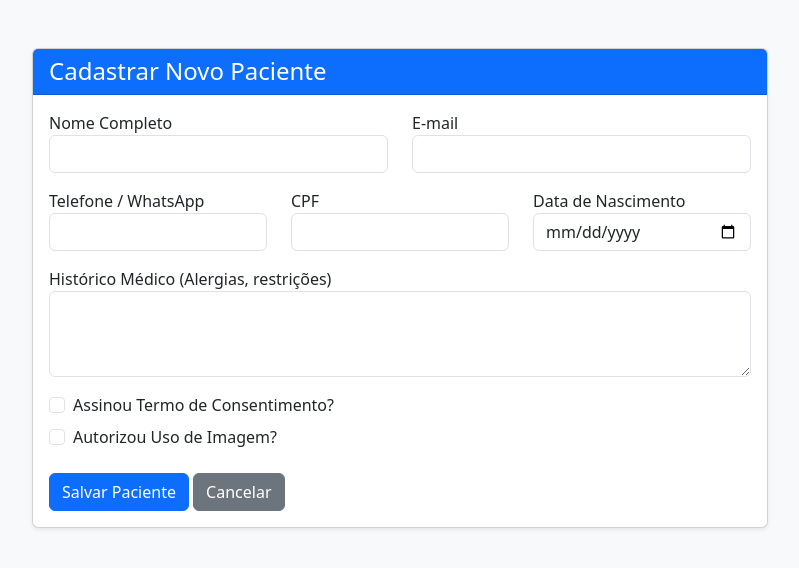
After one commit to FabricioGMV/Clinica_Estetica_UNISC, a Flask app: page /pacientes/novo in a window 1280 px wide. The commit adds this page. Shown: the top 568 px of the page, without its empty margins (240-1039 px from the left). Run offline with Flask 3, Linux system fonts and the light colour scheme.

Commit message:
Segunda versao do projeto.

```diff
--- a/app/controllers/rotas.py
+++ b/app/controllers/rotas.py
@@ -1,4 +1,5 @@
-from flask import Blueprint, render_template
+from flask import Blueprint, render_template, request, redirect, url_for
+from app.services import paciente_service
 
 rotas_bp = Blueprint('rotas', __name__)
 
@@ -6,6 +7,16 @@ rotas_bp = Blueprint('rotas', __name__)
 def index():
     return render_template('index.html')
 
-@rotas_bp.route('/')
-def cadastrar_pacientes():
-    return render_template('pacientes')
+@rotas_bp.route('/pacientes')
+def pacientes():
+    lista = paciente_service.listar_pacientes()
+    return render_template('pacientes.html', pacientes=lista)
+
+@rotas_bp.route('/pacientes/novo', methods=('GET', 'POST'))
+def novo_pacientes():
+    if request.method == 'POST':
+        paciente_service.criar_paciente(request.form)
+
+        return redirect(url_for('rotas.pacientes'))
+
+    return render_template('form_paciente.html')
--- /dev/null
+++ b/app/templates/form_paciente.html
@@ -0,0 +1,67 @@
+<!DOCTYPE html>
+<html lang="pt-BR">
+<head>
+    <meta charset="UTF-8">
+    <title>Novo Paciente</title>
+    <link href="https://cdn.jsdelivr.net/npm/bootstrap@5.3.2/dist/css/bootstrap.min.css" rel="stylesheet">
+</head>
+<body class="bg-light">
+    <div class="container mt-5">
+        <div class="row justify-content-center">
+            <div class="col-md-8">
+                <div class="card shadow-sm">
+                    <div class="card-header bg-primary text-white">
+                        <h4 class="mb-0">Cadastrar Novo Paciente</h4>
+                    </div>
+                    <div class="card-body">
+                        <form method="POST" action="/paciente/novo">
+                            <div class="row mb-3">
+                                <div class="col-md-6">
+                                    <label>Nome Completo</label>
+                                    <input type="text" name="nome_completo" class="form-control" required>
+                                </div>
+                                <div class="col-md-6">
+                                    <label>E-mail</label>
+                                    <input type="email" name="email" class="form-control">
+                                </div>
+                            </div>
+
+                            <div class="row mb-3">
+                                <div class="col-md-4">
+                                    <label>Telefone / WhatsApp</label>
+                                    <input type="text" name="telefone" class="form-control" required>
+                                </div>
+                                <div class="col-md-4">
+                                    <label>CPF</label>
+                                    <input type="text" name="cpf" class="form-control">
+                                </div>
+                                <div class="col-md-4">
+                                    <label>Data de Nascimento</label>
+                                    <input type="date" name="data_nascimento" class="form-control">
+                                </div>
+                            </div>
+
+                            <div class="mb-3">
+                                <label>Histórico Médico (Alergias, restrições)</label>
+                                <textarea name="historico_medico" class="form-control" rows="3"></textarea>
+                            </div>
+
+                            <div class="form-check mb-2">
+                                <input class="form-check-input" type="checkbox" name="termo_consentimento" id="termo">
+                                <label class="form-check-label" for="termo">Assinou Termo de Consentimento?</label>
+                            </div>
+                            <div class="form-check mb-4">
+                                <input class="form-check-input" type="checkbox" name="autorizacao_imagem" id="imagem">
+                                <label class="form-check-label" for="imagem">Autorizou Uso de Imagem?</label>
+                            </div>
+
+                            <button type="submit" class="btn btn-primary">Salvar Paciente</button>
+                            <a href="/pacientes" class="btn btn-secondary">Cancelar</a>
+                        </form>
+                    </div>
+                </div>
+            </div>
+        </div>
+    </div>
+</body>
+</html>
--- a/app/templates/index.html
+++ b/app/templates/index.html
@@ -23,7 +23,7 @@
                 <div class="alert alert-success shadow-sm" role="alert">
                     <strong>Sucesso!</strong> O banco de dados SQLite já está conectado e as tabelas estão prontas.
                 </div>
-                <a href="#" class="btn btn-primary mt-3">Cadastrar Novo Paciente (Em breve)</a>
+                <a href="/pacientes" class="btn btn-primary mt-3">Acessar Pacientes</a>
             </div>
         </div>
     </div>
```
Also changed, not shown: app/services/paciente_service.py (+26 -0 lines), app/templates/pacientes.html (added, +53 -0 lines).
